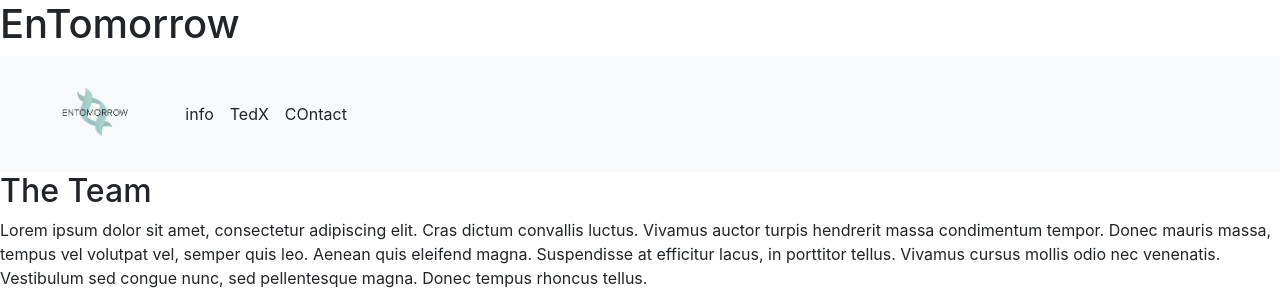
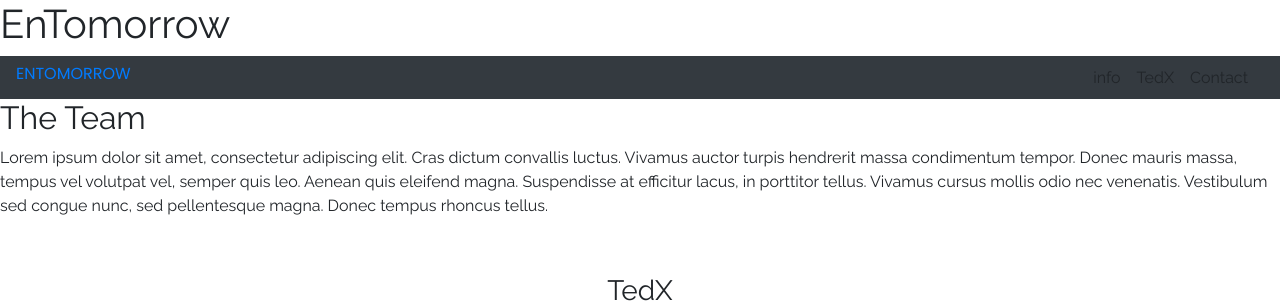
Before and after one commit to mhiratsuka/EntomorrowWebsiteRevision, a website: page index.html in a window 1280 px wide. Shown: the top 303 px of the page. Drawn offline with Linux system fonts and the light colour scheme.

Commit message:
add font google and modify scss structure

```diff
--- a/index.html
+++ b/index.html
@@ -9,18 +9,23 @@
     <title>EnTomorrow</title>
 </head>
 <body>
+    <!-- First Header part -->
     <header id="header">
+        <div class="banner"></div>
         <h1>EnTomorrow</h1>
-        <nav class="navbar navbar-expand-lg navbar-light bg-light" >
-            <a href src="index.html"><img src="img/EnTomorrowLogo-Transparent.png" alt="logo">
+        <nav class="navbar navbar-expand-lg navbar-dark bg-dark justify-content-between" >
+            <a href src="index.html">
+                    <h1 class="nav-title">ENTOMORROW</h1>
+            <!-- <img src="img/EnTomorrowLogo-Transparent.png" alt="logo"> -->
             </a>
-            <ul class="navbar-nav mr-auto" >
+            <ul class="navbar-nav " >
                 <li class="">info</li>
                 <li class="">TedX</li>
-                <li class="">COntact</li>
+                <li class="">Contact</li>
             </ul>
         </nav>
     </header>
+
     <section id="team">
         <h2>The Team</h2>
         <p>Lorem ipsum dolor sit amet, consectetur adipiscing elit. Cras dictum convallis luctus. Vivamus auctor turpis hendrerit massa condimentum tempor. Donec mauris massa, tempus vel volutpat vel, semper quis leo. Aenean quis eleifend magna. Suspendisse at efficitur lacus, in porttitor tellus. Vivamus cursus mollis odio nec venenatis. Vestibulum sed congue nunc, sed pellentesque magna. Donec tempus rhoncus tellus.</p>
--- /dev/null
+++ b/scss/fonts/google-font.scss
@@ -0,0 +1 @@
+@import url('https://fonts.googleapis.com/css?family=Poppins|Raleway');
--- /dev/null
+++ b/scss/general/general.scss
@@ -0,0 +1,3 @@
+body{
+	font-family: 'Raleway', sans-serif;
+}
--- a/scss/mario/navbar.scss
+++ b/scss/mario/navbar.scss
@@ -1,5 +1,13 @@
-nav img{
-	height: 100px;
+
+
+nav{
+	h1.nav-title{
+		font-family: 'Poppins', sans-serif;
+		font-size: 	1rem;
+	}
+	img{
+		height: 100px;
+	}
 }
 
 ul.navbar-nav{
--- a/scss/style.scss
+++ b/scss/style.scss
@@ -4,6 +4,8 @@ This is Bootstrap SCSS
 
 
 @import "bootstrap-scss/bootstrap";
+@import "fonts/google-font";
+@import "general/general";
 
 @import "michika/ted";
 @import "mario/navbar";
```
Also changed, not shown: css/style.css.
